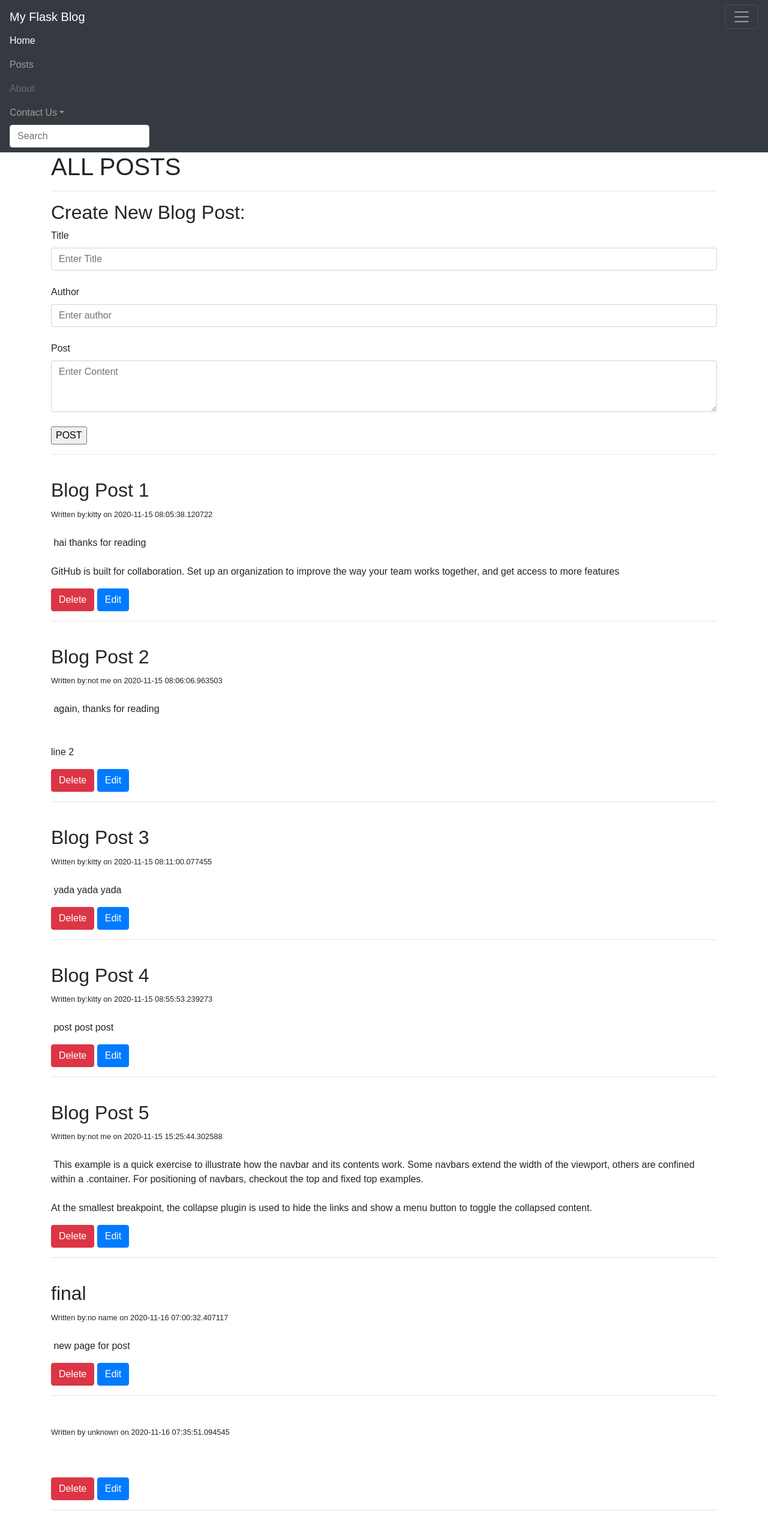
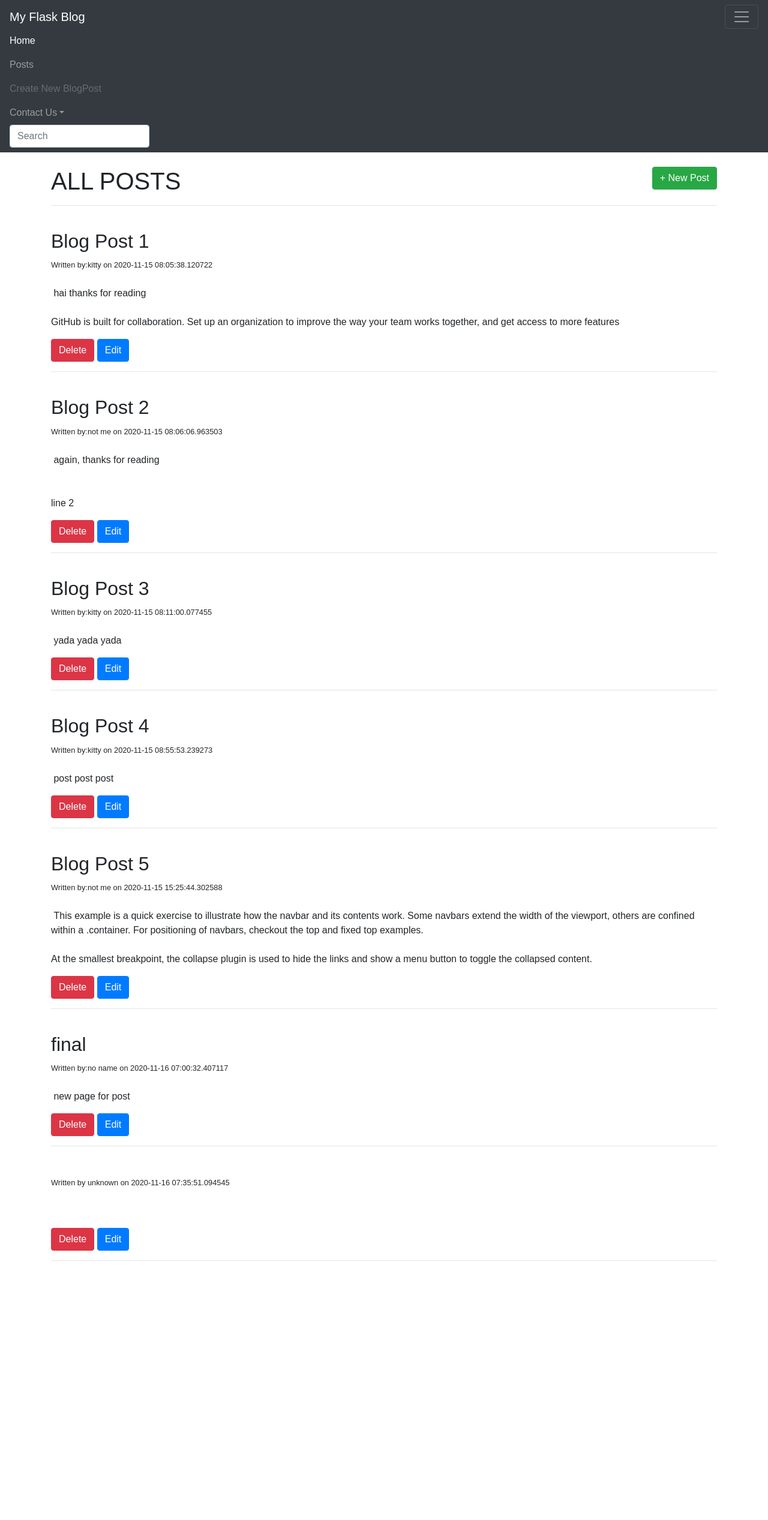
Before and after one commit to iam-kitty/Flask_tutorial_proj, a Flask app: page /posts in a window 1280 px wide, after a click that opens the changed part. Shown: the whole page at 60% size. After the commit the page ends 2102 px from the top, so only its background shows below. Run offline with Flask 2, Linux system fonts and the light colour scheme; data comes from the database, SQL or seed files in the repository; both versions use the stored data as it was after the commit; some libraries are stand-ins or nearby versions.

Commit message:
including Bootstrap

```diff
--- a/newproj/app.py
+++ b/newproj/app.py
@@ -81,5 +81,21 @@ def edit(id):
     else:
         return render_template('edit.html',post=post)
 
+@app.route('/posts/new',methods=['GET','POST'])
+def new_post():
+    if request.method == 'POST':
+        post.title = request.form['title']
+        post.content = request.form['content']
+        post.author = request.form['author']
+        new_post = BlogPost(title=post_title, content=post_content, author=post_author)
+        #ignore the above error
+        db.session.add(new_post)
+        db.session.commit()
+        return redirect('/posts')
+    else:
+        return render_template('new_post.html')
+
+
+
 if __name__ == "__main__":
     app.run(debug=True)
--- a/newproj/templates/base.html
+++ b/newproj/templates/base.html
@@ -26,7 +26,7 @@
             <a class="nav-link" href="/posts">Posts</a>
           </li>
           <li class="nav-item">
-            <a class="nav-link disabled" href="/">About</a>
+            <a class="nav-link disabled" href="/posts/new">Create New BlogPost</a>
           </li>
           <li class="nav-item dropdown">
             <a class="nav-link dropdown-toggle" href="http://example.com" id="dropdown01" data-toggle="dropdown" aria-haspopup="true" aria-expanded="false">Contact Us</a>
--- a/newproj/templates/posts.html
+++ b/newproj/templates/posts.html
@@ -5,30 +5,13 @@
 {% endblock %}
 
 {% block body %}
-<h1>ALL POSTS</h1>
+<div>
+<br>
+    <h1 style="display:inline" >ALL POSTS</h1>
+    <a style="display:inline" class="btn btn-success float-right" href="/posts/new" >+ New Post</a>
+
+</div>
 <hr>
-<h2>Create New Blog Post: </h2>
-<form action='/posts' method='POST'>
-
-    <label for="title">Title</label>
-<!-- <input type="text" name="title" id="title"> basic form -->
-    <input class="form-control" type="text" name="title" id="title" placeholder="Enter Title" aria-label="Enter Title">
-    <br>
-    <label for="author">Author</label>
-<!--<input type="text" name="author" id="author"-->
-    <input class="form-control" type="text" name="author" id="author" placeholder="Enter author" aria-label="Enter author">
-    <br>
-
-    <label for="content">Post</label>
-<!-- <input type="text" name="content" id="content" -->
-    <textarea class="form-control" name="content" id="content" placeholder="Enter Content" aria-label="Enter Content" rows="3"></textarea>
-
-    <br>
-    <input type="submit" value="POST">
-</form>
-<hr>
-
-
 {% for post in posts %}
 <br>
     <h2>{{  post.title }}</h2>
```
Also changed, not shown: newproj/templates/edit.html (+9 -3 lines), newproj/templates/new_post.html (added, +27 -0 lines), newproj/posts.db.
